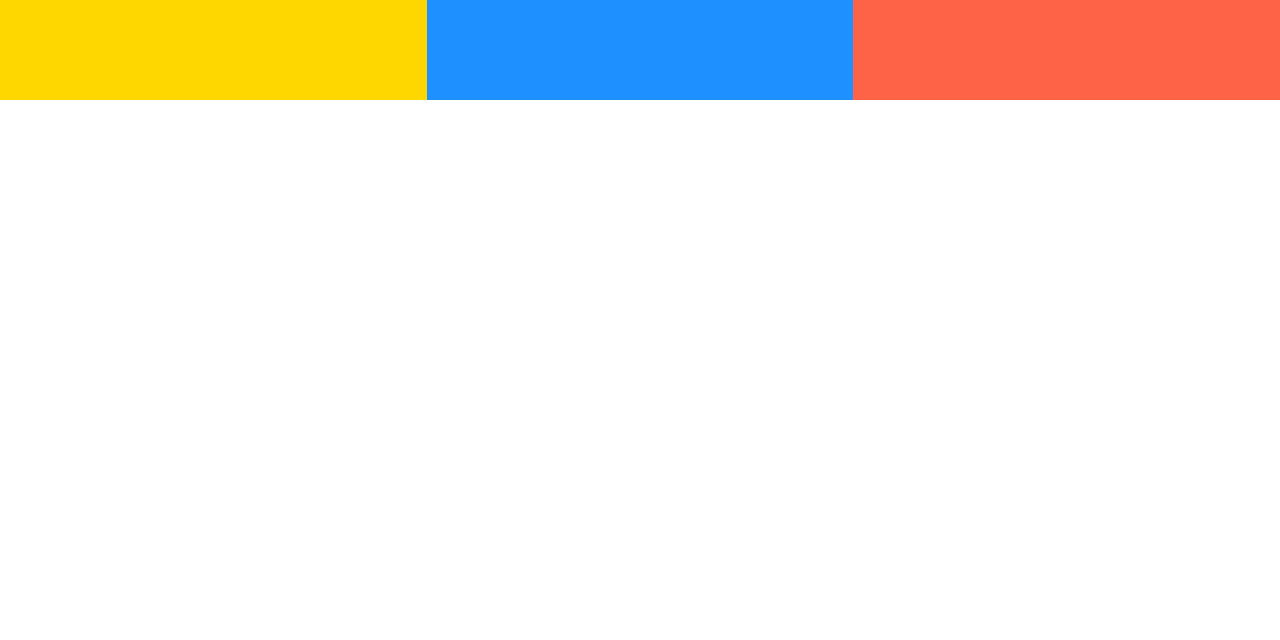
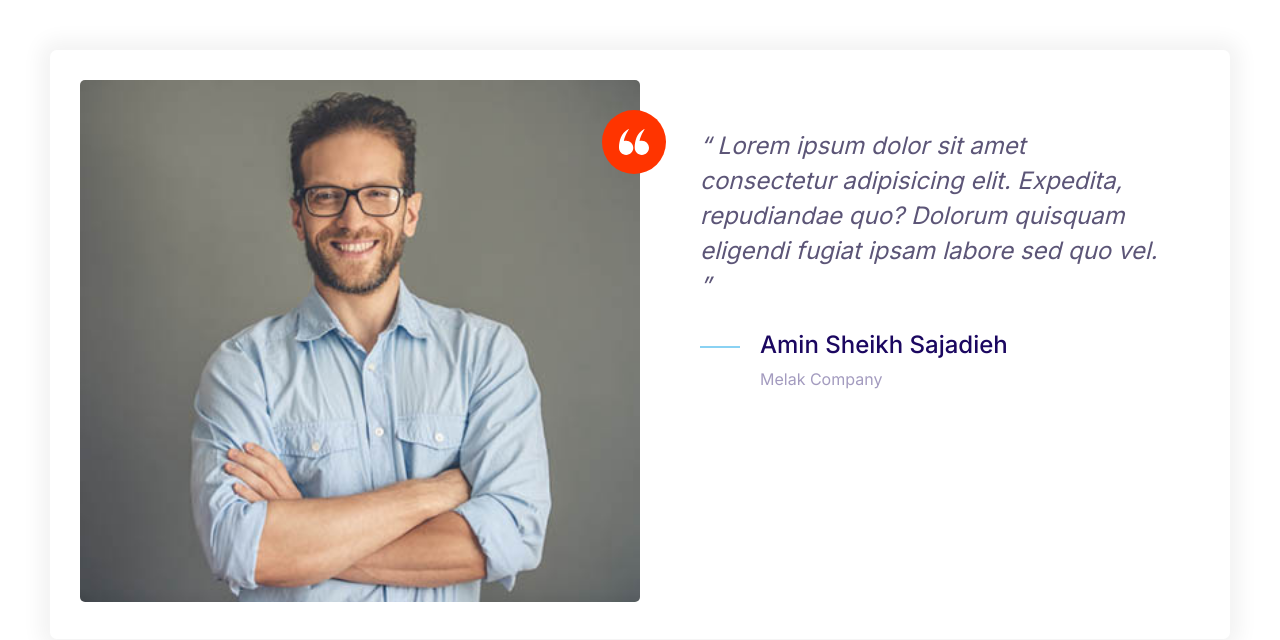
Before and after one commit to aminsajad/moshify, a plain HTML site: page index.html in a window 1280 px wide. Drawn offline with Linux system fonts and the light colour scheme.

Commit message:
Add testmonial

```diff
--- a/css/styles.css
+++ b/css/styles.css
@@ -160,8 +160,17 @@ h1,h2,h3{
   height: 40px;
  }
 
+ .icon--small {
+  width: 30px;
+  height: 30px;
+ }
+
 .icon--primary{
   fill: var(--color-primary);
+}
+
+.icon--white {
+  fill: #fff;
 }
 
 .icon-container{
@@ -172,6 +181,9 @@ h1,h2,h3{
   display: inline-flex;
   justify-content: center;
   align-items: center;
+}
+.icon-container--accent {
+  background: var(--color-accent);
 }
 
 /* Buttons */
@@ -408,6 +420,7 @@ h1,h2,h3{
   opacity: 0.4;
   font-size: 2rem;
   font-style: normal;
+  padding-top:0;
 }
 
 .quote__line{
@@ -426,6 +439,7 @@ h1,h2,h3{
 
   .quote__organization{
     font-size: 1.6rem;
+    margin: 0;
   }
 }
 
@@ -445,3 +459,34 @@ h1,h2,h3{
     grid-template-columns: repeat(3, 1fr);
   }
 }
+
+/* Testimonials */
+.testimonial {
+  padding: 3rem;
+}
+
+.testimonial__image {
+  position: relative;
+}
+
+.testimonial__image > img{
+  width: 100%;
+  border-radius: 5px;
+}
+
+.testimonial__image > .icon-container {
+  position: absolute;
+  top: 3rem;
+  right: -26px;
+}
+
+@media screen and (min-width: 768px) {
+  .testimonial .quote,
+  .testimonial .quote__author {
+    font-size: 2.4rem;
+  }
+
+  .testimonial .quote {
+    margin-left: 6rem;
+  }
+}
--- a/index.html
+++ b/index.html
@@ -13,11 +13,38 @@
     <link rel="stylesheet" href="css/normalize.css" />
     <link rel="stylesheet" href="css/styles.css" />
   </head>
-  <body>
-    <div class="grid grid--1x3">
-      <div style="height: 100px; background: gold"></div>
-      <div style="height: 100px; background: dodgerblue"></div>
-      <div style="height: 100px; background: tomato"></div>
+  <body style="padding: 5rem">
+    <div class="card testimonial">
+      <div class="grid grid--1x2">
+        <div class="testimonial__image">
+          <img src="images/testimonial.jpg" alt="A happy, smiling customer" />
+          <span class="icon-container icon-container--accent">
+            <svg class="icon icon--white icon--small">
+              <use xlink:href="images/sprite.svg#quotes"></use>
+            </svg>
+          </span>
+        </div>
+        <blockquote class="quote">
+          <p class="quote__text">
+            Lorem ipsum dolor sit amet consectetur adipisicing elit. Expedita,
+            repudiandae quo? Dolorum quisquam eligendi fugiat ipsam labore sed
+            quo vel.
+          </p>
+          <footer>
+            <div class="media">
+              <div class="media__image">
+                <svg class="icon icon--primary quote__line">
+                  <use xlink:href="images/sprite.svg#line"></use>
+                </svg>
+              </div>
+              <div class="media__body">
+                <h3 class="media__title quote__author">Amin Sheikh Sajadieh</h3>
+                <p class="quote__organization">Melak Company</p>
+              </div>
+            </div>
+          </footer>
+        </blockquote>
+      </div>
     </div>
   </body>
 </html>
```
Also changed, not shown: images/testimonial.jpg (added).
